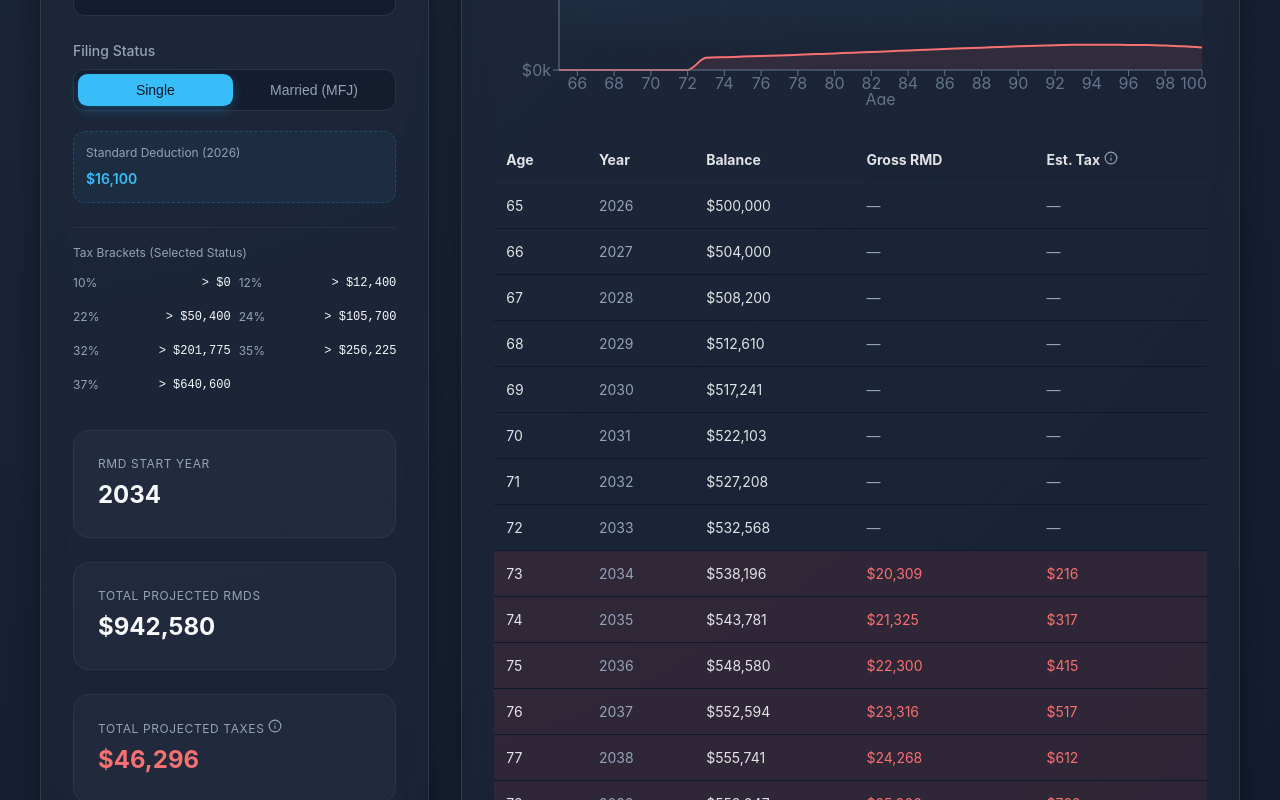
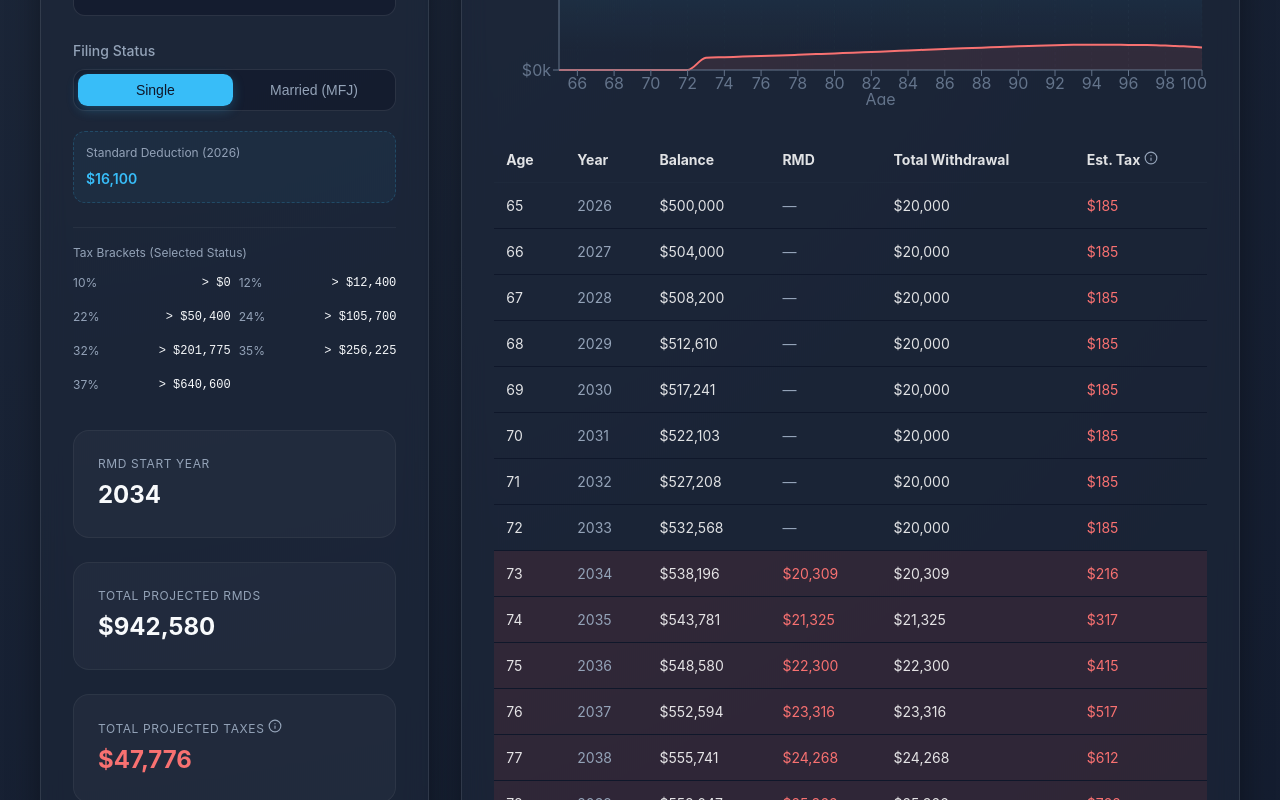
Before and after one commit to ecao310/rmd-projector, a React (Vite) app: page / in a window 1280 px wide. Shown: the part 580-1380 px from the top of the page. Built offline with nearby package versions, Linux system fonts and the light colour scheme.

Commit message:
feat: Calculate and display taxes based on the actual withdrawal (max of RMD or planned spending) and include it in the projection table.

```diff
--- a/src/App.tsx
+++ b/src/App.tsx
@@ -24,6 +24,7 @@ interface ProjectionData {
   age: number;
   balance: number;
   rmd: number;
+  withdrawal: number;
   tax: number;
   netRmd: number;
 }
@@ -43,20 +44,22 @@ const App: React.FC = () => {
     for (let age = currentAge; age <= 100; age++) {
       const year = startYear + (age - currentAge);
       const rmd = calculateRMD(age, currentBalance);
-      const tax = calculateTax(rmd, filingStatus, age);
-      const netRmd = rmd - tax;
+
+      // Simplified gross withdrawal: the greater of the user spending amount or RMD
+      const actualWithdrawal = Math.max(rmd, annualWithdrawal);
+      const tax = calculateTax(actualWithdrawal, filingStatus, age);
+      const netRmd = actualWithdrawal - tax;
 
       data.push({
         year,
         age,
         balance: Math.round(currentBalance),
         rmd: Math.round(rmd),
+        withdrawal: Math.round(actualWithdrawal),
         tax: Math.round(tax),
         netRmd: Math.round(netRmd),
       });
 
-      // Simplified gross withdrawal: the greater of the user spending amount or RMD
-      const actualWithdrawal = Math.max(rmd, annualWithdrawal);
       // Growth model: actual withdrawal is taken out, then growth is applied to the remainder
       currentBalance = (currentBalance - actualWithdrawal) * (1 + growthRate / 100);
 
@@ -179,7 +182,7 @@ const App: React.FC = () => {
             <div className="stat-card">
               <div className="stat-label">
                 Total Projected Taxes
-                <TooltipItem text="Estimated income tax paid on the RMD based on your filing status." />
+                <TooltipItem text="Estimated income tax paid on the total withdrawal (RMD or planned withdrawal) based on your filing status." />
               </div>
               <div className="stat-value" style={{ color: '#f87171' }}>{formatCurrency(totalTax)}</div>
             </div>
@@ -251,10 +254,11 @@ const App: React.FC = () => {
                   <th style={{ padding: '0.75rem' }}>Age</th>
                   <th style={{ padding: '0.75rem' }}>Year</th>
                   <th style={{ padding: '0.75rem' }}>Balance</th>
-                  <th style={{ padding: '0.75rem' }}>Gross RMD</th>
+                  <th style={{ padding: '0.75rem' }}>RMD</th>
+                  <th style={{ padding: '0.75rem' }}>Total Withdrawal</th>
                   <th style={{ padding: '0.75rem' }}>
                     Est. Tax
-                    <TooltipItem text="Estimated income tax paid on the RMD." />
+                    <TooltipItem text="Estimated income tax paid on the total withdrawal." />
                   </th>
                 </tr>
               </thead>
@@ -275,6 +279,7 @@ const App: React.FC = () => {
                     <td style={{ padding: '0.75rem', color: d.rmd > 0 ? '#f87171' : '#94a3b8' }}>
                       {d.rmd > 0 ? formatCurrency(d.rmd) : '—'}
                     </td>
+                    <td style={{ padding: '0.75rem' }}>{formatCurrency(d.withdrawal)}</td>
                     <td style={{ padding: '0.75rem', color: d.tax > 0 ? '#f87171' : '#94a3b8' }}>
                       {d.tax > 0 ? formatCurrency(d.tax) : '—'}
                     </td>
```
